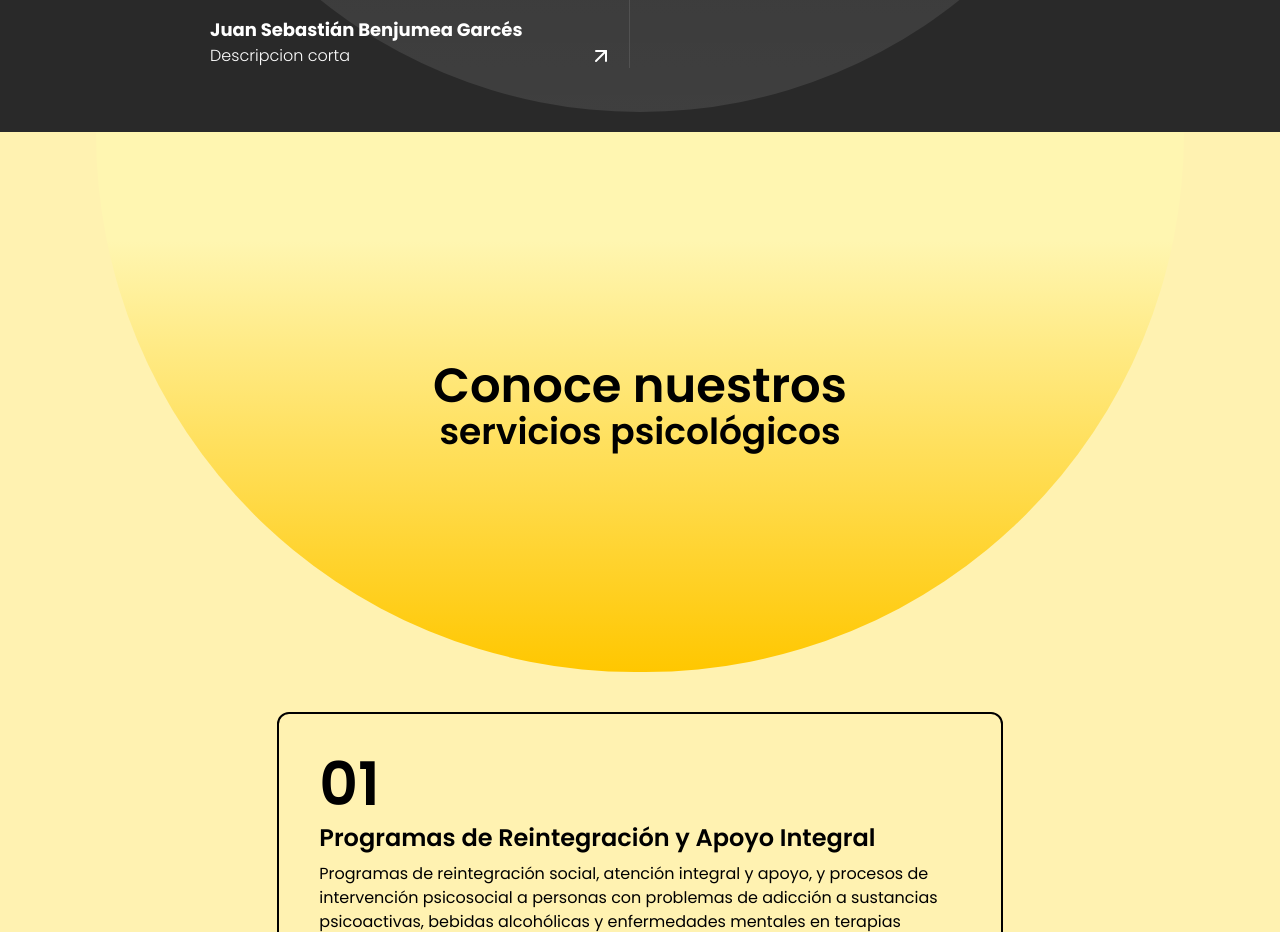
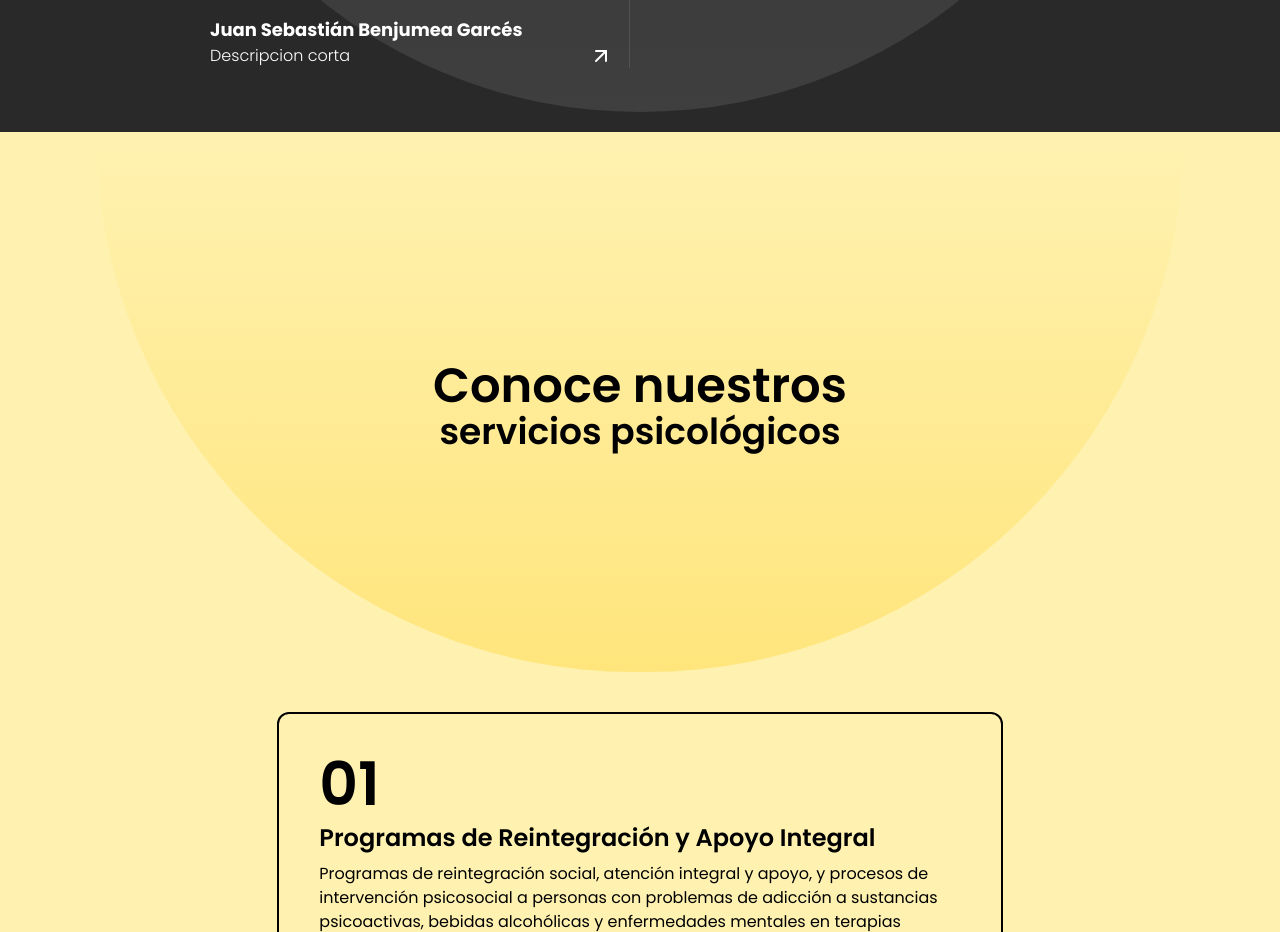
Before and after one commit to Ladysm/ecodsols, a Next.js app: page / in a window 1280 px wide. Shown: the part 1760-2692 px from the top of the page. Built offline with nearby package versions, Linux system fonts and the light colour scheme.

Commit message:
adding bg to services

```diff
--- a/src/app/components/Services.tsx
+++ b/src/app/components/Services.tsx
@@ -4,7 +4,7 @@ import { Card } from "./Card";
 export const Services = () => {
   return (
     <section className="flex flex-col  items-center h-full w-full bg-yellowDark px-24 gap-10 ">
-      <div className=" t-0 bg-custom-gradient items-center justify-center flex flex-col h-4/5 py-56 px-8 w-full max-w-7xl rounded-b-full rounded-3xl gap-3">
+      <div className=" t-0 bg-custom-gradient-vertical items-center justify-center flex flex-col h-4/5 py-56 px-8 w-full max-w-7xl rounded-b-full rounded-3xl gap-3">
         <h2 className="text-5xl text-center font-semibold leading-tight">
 
           Conoce nuestros
--- a/tailwind.config.ts
+++ b/tailwind.config.ts
@@ -33,7 +33,7 @@ const config: Config = {
         "gradient-radial": "radial-gradient(var(--tw-gradient-stops))",
         "gradient-conic":
           "conic-gradient(from 180deg at 50% 50%, var(--tw-gradient-stops))",
-          'custom-gradient': 'linear-gradient(to top, #FFC700 0%, #FFF6B1 80%)'
+          'custom-gradient-vertical': 'linear-gradient(to bottom, rgba(255, 199, 0, 0), rgba(255, 199, 0, 0.3))',
       },
     },
     colors: {
```
